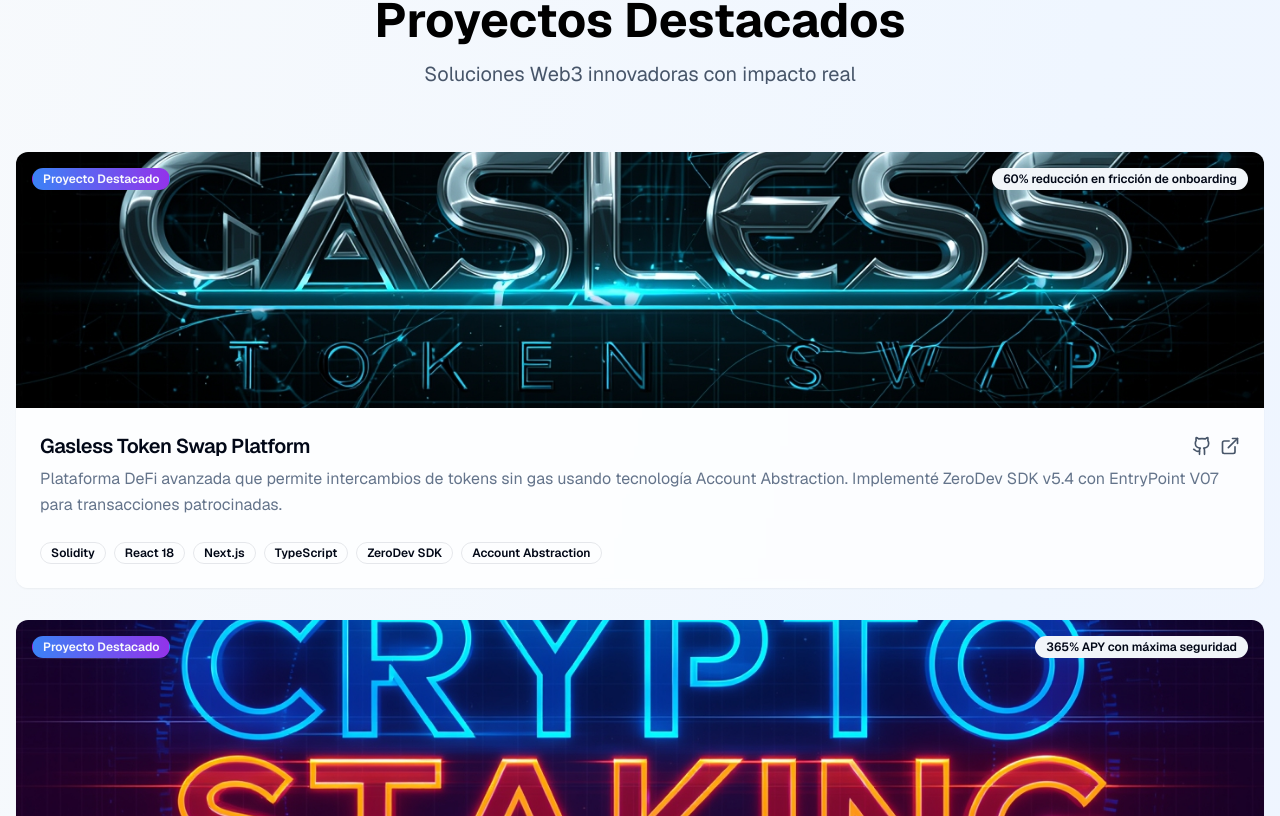
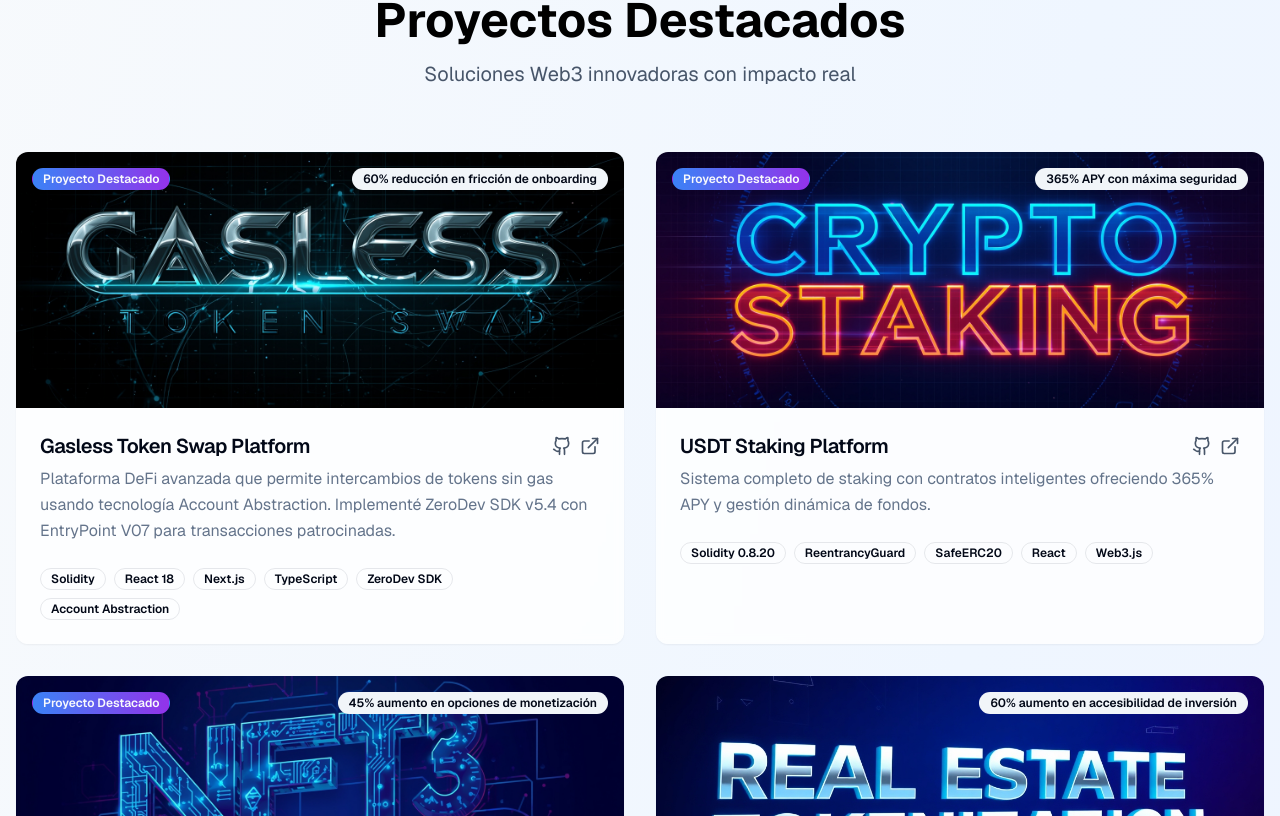
Before and after one commit to CallejaJ/portfolio, a Next.js app: page / in a window 1280 px wide. Shown: the part 884-1700 px from the top of the page. Built offline with nearby package versions, Linux system fonts and the light colour scheme.

Commit message:
feat: grid projects

```diff
--- a/app/page.tsx
+++ b/app/page.tsx
@@ -788,7 +788,6 @@ export default function JorgePortfolio() {
                 whileInView={{ opacity: 1, y: 0 }}
                 transition={{ duration: 0.8, delay: index * 0.1 }}
                 viewport={{ once: true }}
-                className={project.featured ? "lg:col-span-2" : ""}
               >
                 <Card className='h-full hover:shadow-xl transition-all duration-300 border-0 bg-white/80 backdrop-blur-sm'>
                   <div className='relative overflow-hidden rounded-t-lg'>
```
